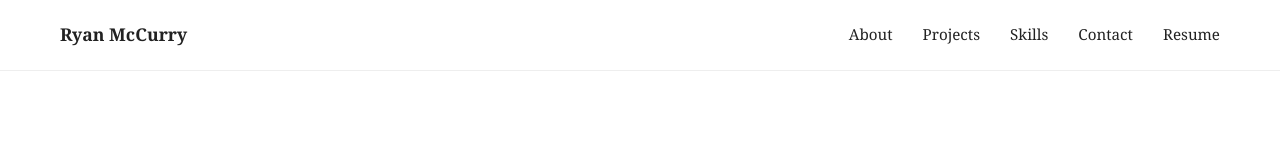
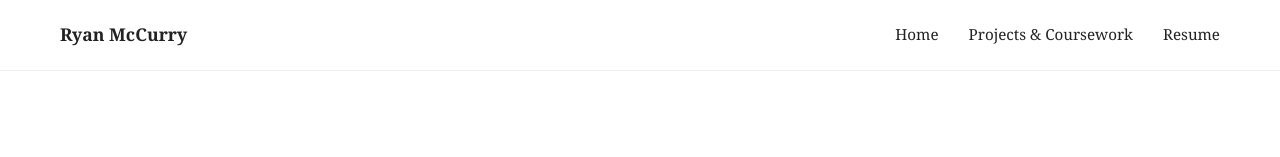
Before and after one commit to runrmc/runrmc.github.io, a plain HTML site: page projects/spam-classification.html in a window 1280 px wide. Shown: the top 157 px of the page. Drawn offline with Linux system fonts and the light colour scheme.

Commit message:
Update navigation links in spam-classification.html

```diff
--- a/projects/spam-classification.html
+++ b/projects/spam-classification.html
@@ -171,10 +171,8 @@
   <nav>
     <span class="nav-name">Ryan McCurry</span>
     <ul>
-      <li><a href="../index.html#about">About</a></li>
-      <li><a href="../index.html#projects">Projects</a></li>
-      <li><a href="../index.html#skills">Skills</a></li>
-      <li><a href="../index.html#contact">Contact</a></li>
+      <li><a href="../index.html#about">Home</a></li>
+      <li><a href="../index.html#projects">Projects &amp; Coursework</a></li>
       <li><a href="../resume.html">Resume</a></li>
     </ul>
   </nav>
```
